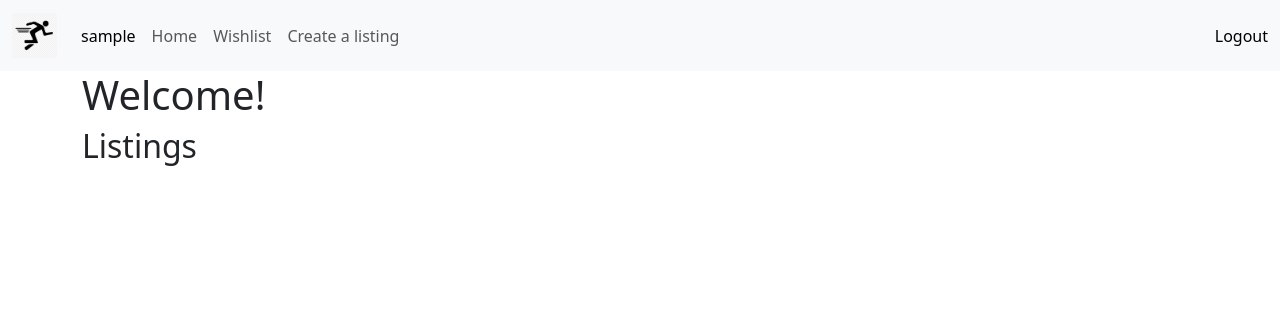
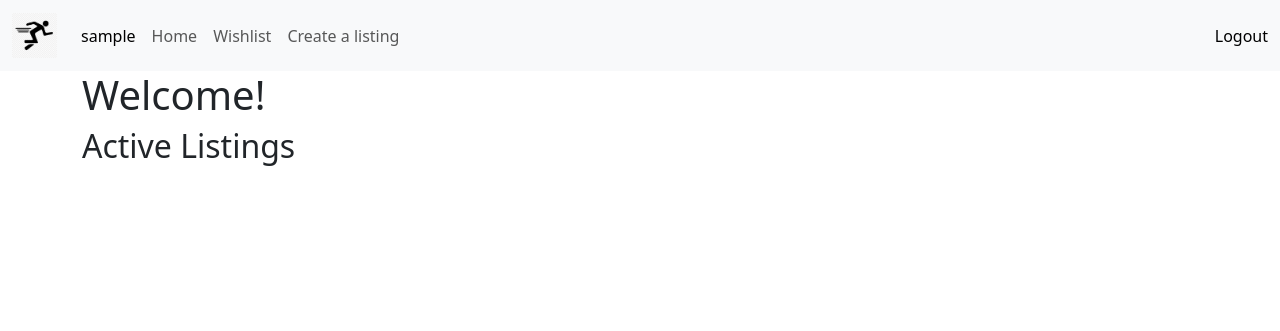
Before and after one commit to NickG35/Cartio, a Django app: template Commerce/templates/Commerce/index.html in a window 1280 px wide. Shown: the top 331 px of the page. Run offline with Django 5.2, Linux system fonts and the light colour scheme; the template is opened without the code that fills it, so the values that code supplies are empty; the visitor is signed in with stand-in values (Sample User, id 1); some libraries are stand-ins or nearby versions.

Commit message:
changing header to active listings

```diff
--- a/Commerce/templates/Commerce/index.html
+++ b/Commerce/templates/Commerce/index.html
@@ -3,6 +3,6 @@
 {% block body %}
     <div class="container">
         <h1>Welcome!</h1>
-        <h2>Listings</h2>
+        <h2>Active Listings</h2>
     </div>
 {% endblock %}
```
